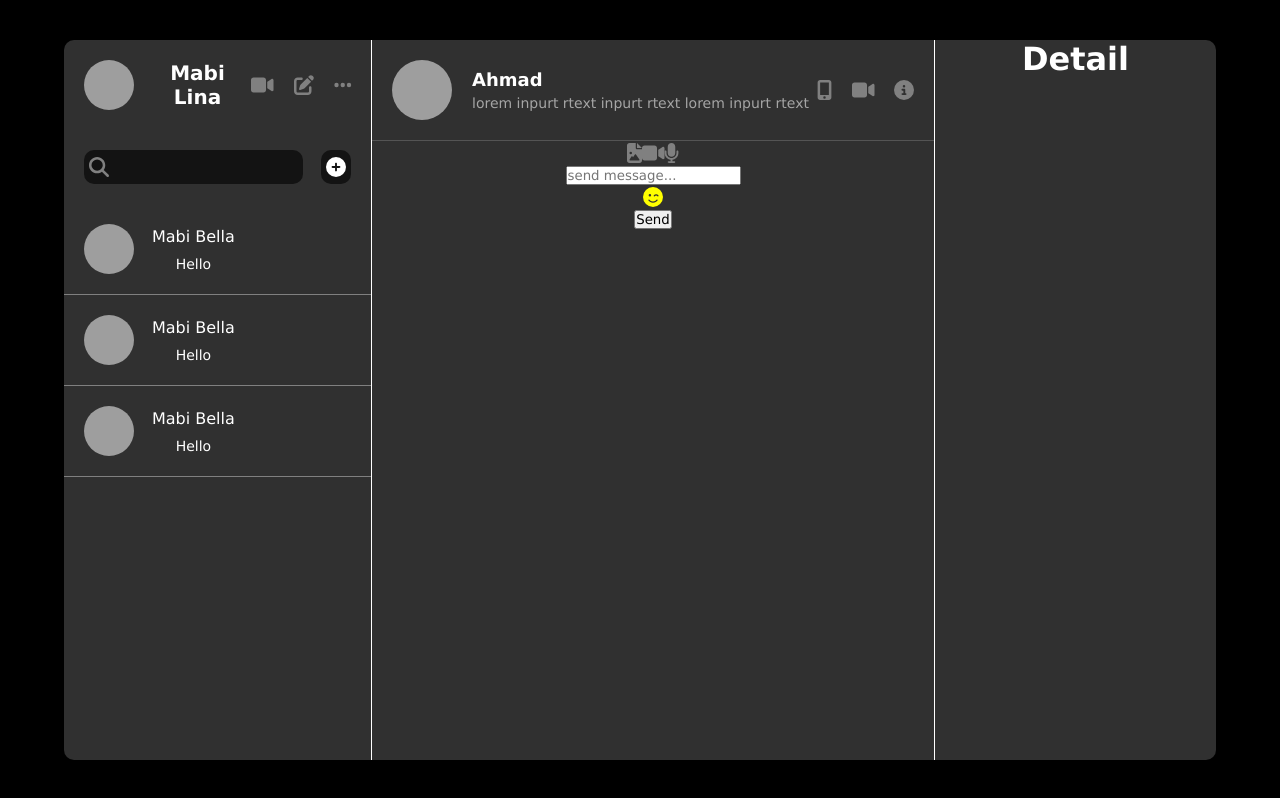
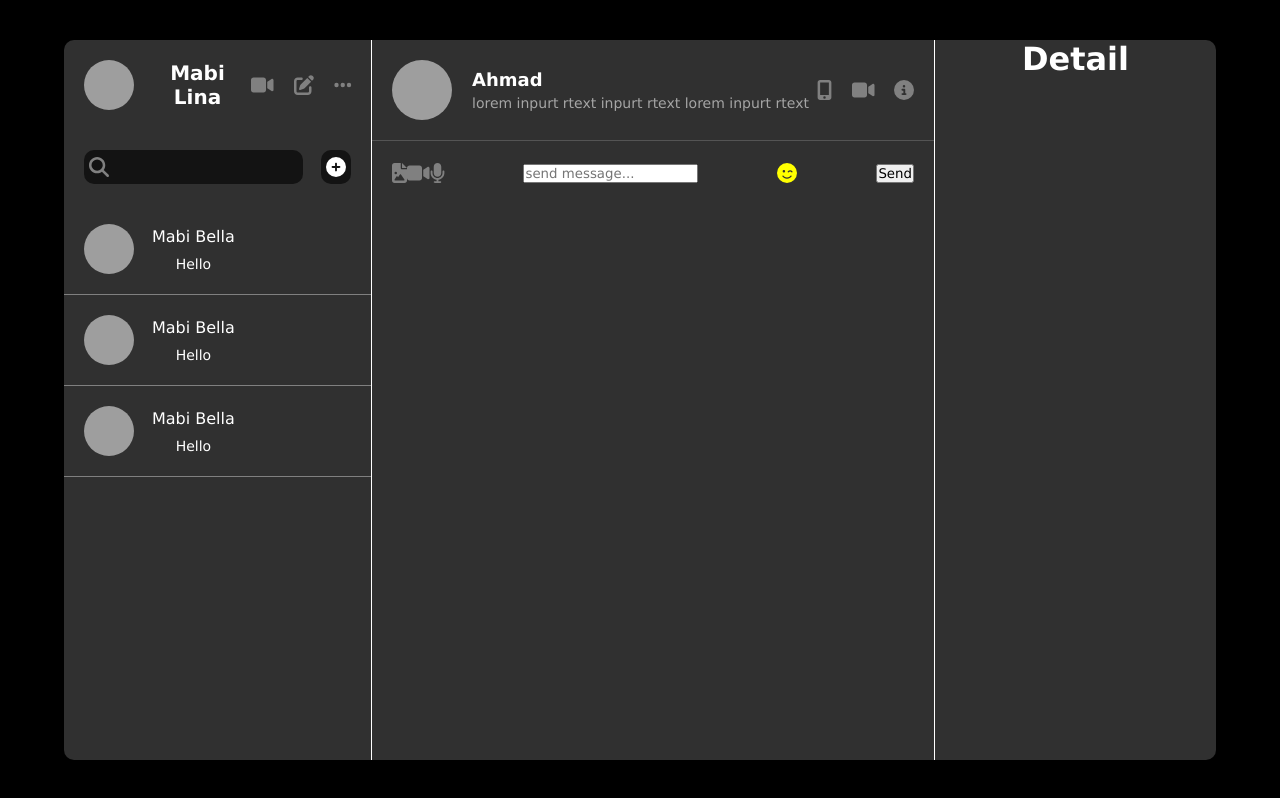
Before and after one commit to LuisArielRetanaHernadez/chat_mabi, a React (Vite) app: page / in a window 1280 px wide. Built offline with nearby package versions, Linux system fonts and the light colour scheme; grey boxes are pictures that could not be loaded.

Commit message:
agregando padding 20 al bottom y un flex con items center con una distribucion

```diff
--- a/src/components/chat/chat.style.css
+++ b/src/components/chat/chat.style.css
@@ -49,6 +49,11 @@
   }
 
   .bottom {
+    padding: 20px;
+    display: flex;
+    align-items: center;
+    justify-content: space-between;
+
     .icon--emoji {
       color: yellow;
     }
```
